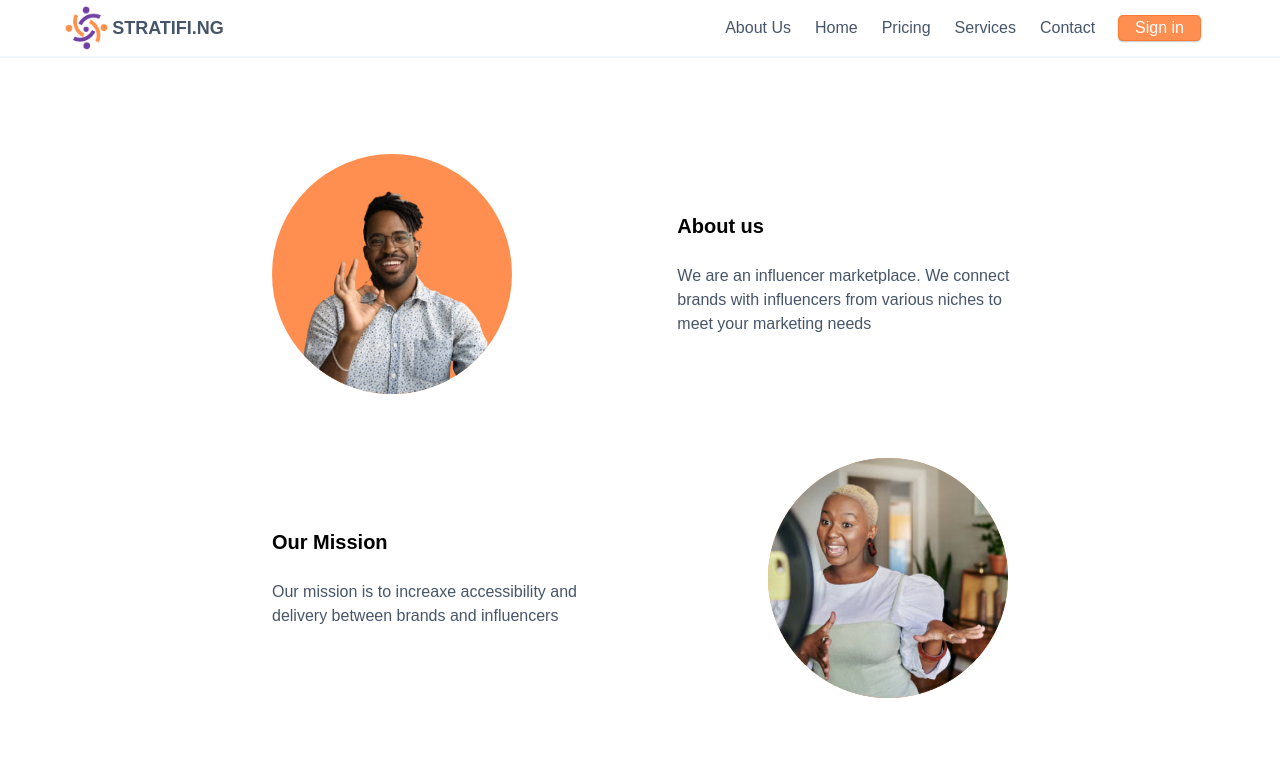
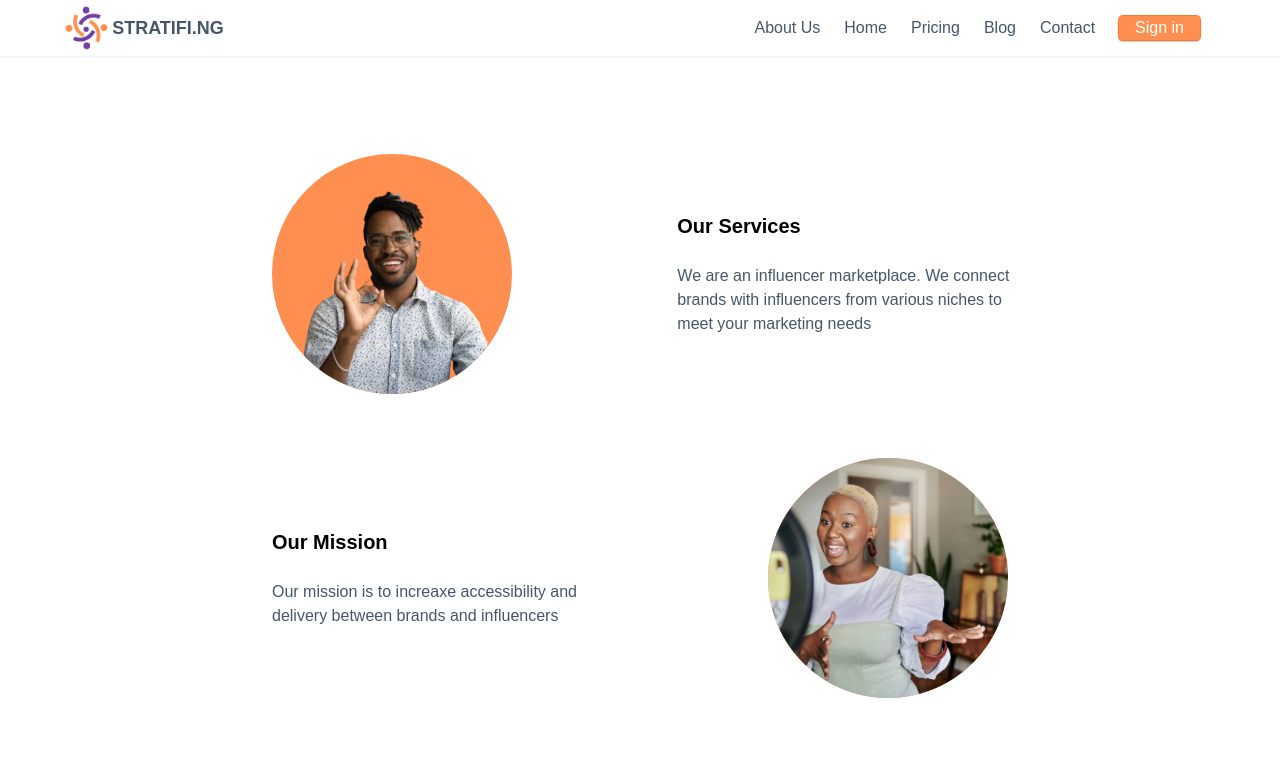
Before and after one commit to STRATIFI-Bravo-Startup-3/Stratifi-React, a React (Create React App) app in the folder stratifi-app/: page /about-us in a window 1280 px wide. Shown: the top 760 px of the page. Built offline with nearby package versions, Linux system fonts and the light colour scheme.

Commit message:
links fix

```diff
--- a/stratifi-app/src/components/Footer.jsx
+++ b/stratifi-app/src/components/Footer.jsx
@@ -18,26 +18,32 @@ class Footer extends Component {
     {
       id: 0,
       name: "Home",
+      link: "/",
     },
     {
       id: 1,
       name: "About us",
+      link: "/about-us",
     },
     {
       id: 2,
       name: "Contact",
+      link: "/contact-us",
     },
     {
       id: 3,
       name: "Log In",
+      link: "/login",
     },
     {
       id: 4,
       name: "Sign Up",
+      link: "register",
     },
     {
       id: 5,
       name: "Blog",
+      link: "/blog",
     },
   ];
 
@@ -150,7 +156,7 @@ class Footer extends Component {
                 <h2 key={item.id} className="my-1">
                   <Link
                     className="hover:text-slate-300 active:text-slate-400"
-                    to={this.links.map((link, index) => link)}
+                    to={item.link}
                   >
                     {item.name}
                   </Link>
@@ -163,10 +169,7 @@ class Footer extends Component {
               <h1 className="font-bold uppercase my-1">Support</h1>
               {this.support.map((item) => (
                 <h2 key={item.id} className="my-1">
-                  <Link
-                    className="hover:text-slate-300 active:text-slate-400"
-                    to="/"
-                  >
+                  <Link className="hover:text-slate-300 active:text-slate-400">
                     {item.name}
                   </Link>
                 </h2>
--- a/stratifi-app/src/components/NavBar.jsx
+++ b/stratifi-app/src/components/NavBar.jsx
@@ -23,8 +23,8 @@ const NavBar = () => {
     },
     {
       id: 3,
-      item: "Services",
-      link: `/services`,
+      item: "Blog",
+      link: `/blog`,
     },
     {
       id: 4,
--- a/stratifi-app/src/pages/AboutUs.jsx
+++ b/stratifi-app/src/pages/AboutUs.jsx
@@ -18,7 +18,7 @@ const AboutUs = () => {
             <img className="" src={about1} alt="" />
           </div>
           <div className="mx-auto lg:w-2/5 w-full flex flex-col gap-6">
-            <h1 className="mx-auto lg:mx-0 text-xl font-bold">About us</h1>
+            <h1 className="mx-auto lg:mx-0 text-xl font-bold">Our Services</h1>
             <span className="text-slate-600 lg:w-4/5 w-full text-center lg:text-left">
               We are an influencer marketplace. We connect brands with
               influencers from various niches to meet your marketing needs
```
